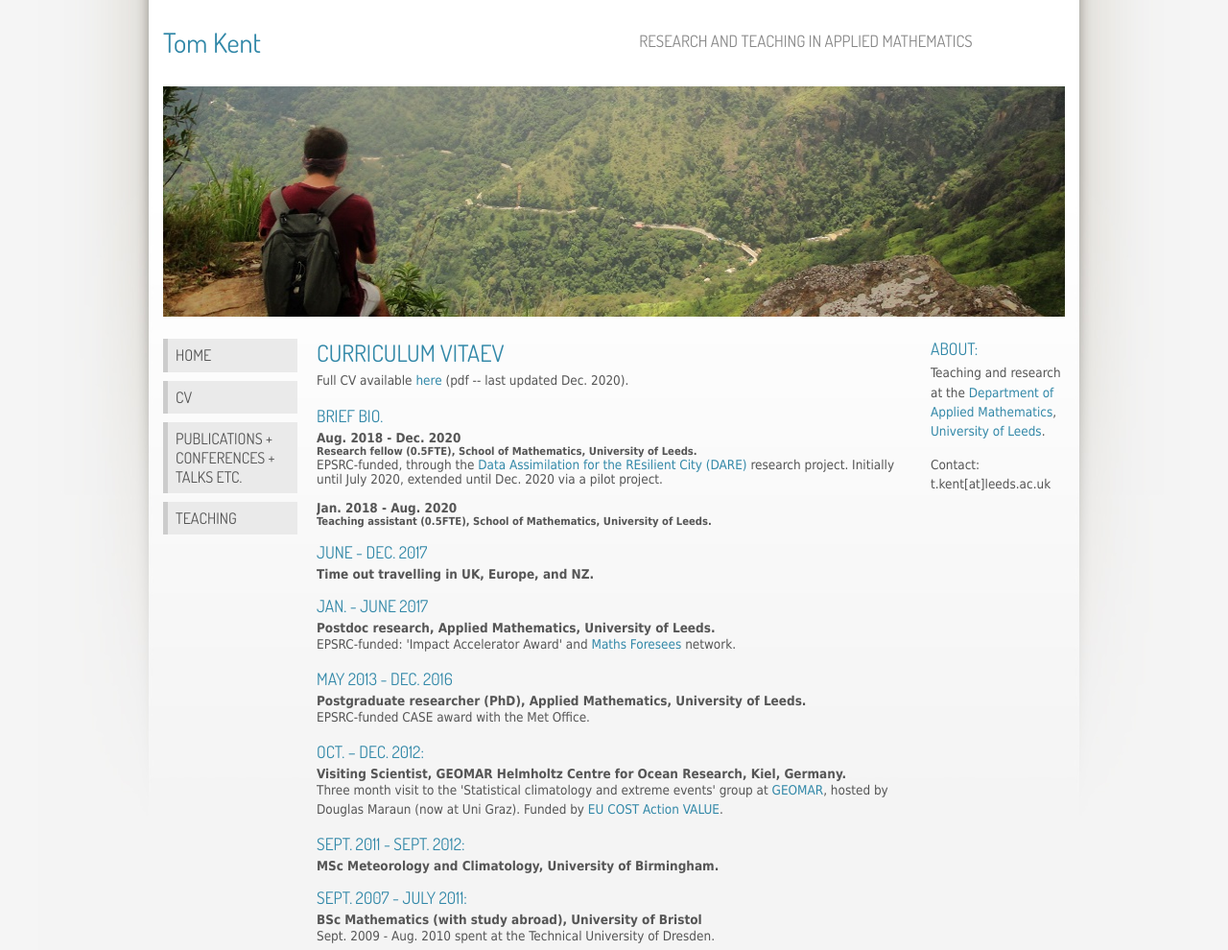
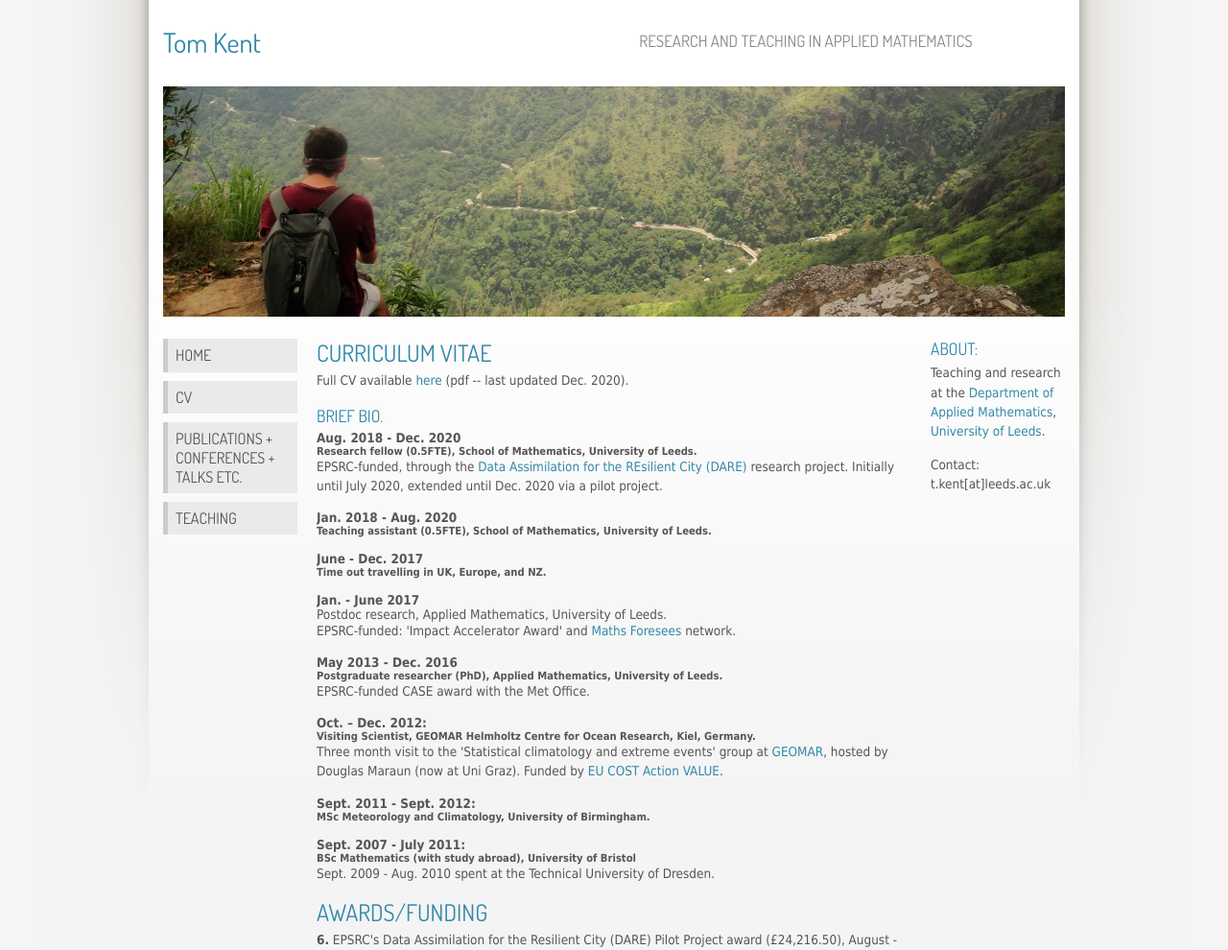
Before and after one commit to tkent198/tkent198.github.io, a plain HTML site: page cv.html in a window 1280 px wide. Shown: the top 990 px of the page at 96% size. Drawn offline with Linux system fonts and the light colour scheme.

Commit message:
Update cv.html

```diff
--- a/cv.html
+++ b/cv.html
@@ -41,7 +41,7 @@
 		</div>
 
 		<div class="col c8">
-			<h2>Curriculum VitaeV</h2>
+			<h2>Curriculum Vitae</h2>
 			<ul> Full CV available <a href="files/cv_2020.pdf">here</a> (pdf
 -- last updated Dec. 2020).</ul>
 
@@ -49,43 +49,52 @@
 			<h4>Aug. 2018 - Dec. 2020</h4>
 
 			<h5> Research fellow (0.5FTE), School of
-Mathematics, University of Leeds.</h5
-			<ul> EPSRC-funded, through the <a
+				Mathematics, University of Leeds.</h5>
+			<p> EPSRC-funded, through the <a
 href="https://research.reading.ac.uk/dare/" target="_blank">Data Assimilation for the
 REsilient City (DARE)</a> research project. Initially until July 2020, extended until
-Dec. 2020 via a pilot project.</ul>
+Dec. 2020 via a pilot project.</p>
 			<ul> </ul>
 
 			<h4>Jan. 2018 - Aug. 2020</h4>
 			<h5> Teaching assistant (0.5FTE), School of Mathematics,
 University of Leeds.</h5>
 			<ul> </ul>
-			<h3>June - Dec. 2017</h3>
-			<h4> Time out travelling in UK, Europe, and NZ.</h4>
+
+			<h4>June - Dec. 2017</h4>
+			<h5> Time out travelling in UK, Europe, and NZ.</h5>
 			<ul> </ul>
-			<h3>Jan. - June 2017</h3>
-			<h4> Postdoc research, Applied Mathematics, University of Leeds.</h4>
-			<ul> EPSRC-funded: 'Impact Accelerator Award' and <a
+
+			<h4>Jan. - June 2017</h4
+			<h5> Postdoc research, Applied Mathematics, University of Leeds.</h5>
+			<p> EPSRC-funded: 'Impact Accelerator Award' and <a
 href="http://www1.maths.leeds.ac.uk/mathsforesees/" target="_blank">Maths Foresees</a>
-network.</ul>
-			<h3>May 2013 - Dec. 2016</h3>
-			<h4> Postgraduate researcher (PhD), Applied Mathematics,
-University of Leeds.</h4>
-			<ul> EPSRC-funded CASE award with the Met Office. </ul>
-			<h3>Oct. – Dec. 2012:</h3>
-			<h4> Visiting Scientist, GEOMAR Helmholtz Centre for Ocean
-Research, Kiel, Germany.</h4>
-			<ul> Three month visit to the 'Statistical climatology and
+network.</p>
+			<ul> </ul>
+
+			<h4>May 2013 - Dec. 2016</h4>
+			<h5> Postgraduate researcher (PhD), Applied Mathematics,
+University of Leeds.</h5>
+			<p> EPSRC-funded CASE award with the Met Office. </p>
+			<ul> </ul>
+
+			<h4>Oct. – Dec. 2012:</h4>
+			<h5> Visiting Scientist, GEOMAR Helmholtz Centre for Ocean
+Research, Kiel, Germany.</h5>
+			<p> Three month visit to the 'Statistical climatology and
 extreme events' group at <a href="https://www.geomar.de/en/" target="_blank">GEOMAR</a>,
 hosted by Douglas Maraun (now at Uni Graz). Funded by <a
-href="http://www.value-cost.eu/" target="_blank">EU COST Action VALUE</a>.</ul>
-			<h3>Sept. 2011 - Sept. 2012:</h3>
-			<h4> MSc Meteorology and Climatology, University of Birmingham.</h4>
+href="http://www.value-cost.eu/" target="_blank">EU COST Action VALUE</a>.</p>
 			<ul> </ul>
-			<h3>Sept. 2007 - July 2011:</h3>
-			<h4> BSc Mathematics (with study abroad), University of Bristol</h4>
-			<ul> Sept. 2009 - Aug. 2010 spent at the Technical University of
-Dresden.</ul>
+
+			<h4>Sept. 2011 - Sept. 2012:</h4>
+			<h5> MSc Meteorology and Climatology, University of Birmingham.</h5>
+			<ul> </ul>
+
+			<h4>Sept. 2007 - July 2011:</h4>
+			<h5> BSc Mathematics (with study abroad), University of Bristol</h5>
+			<p> Sept. 2009 - Aug. 2010 spent at the Technical University of
+Dresden.</p>
 
 			<h2>Awards/funding</h2>
                         <ul><strong>6.</strong> EPSRC's Data
```
